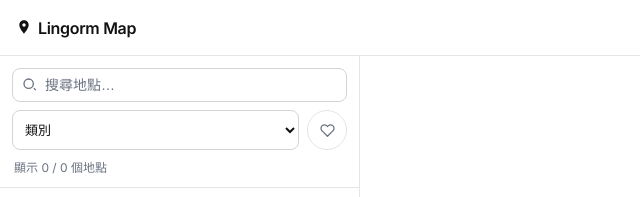
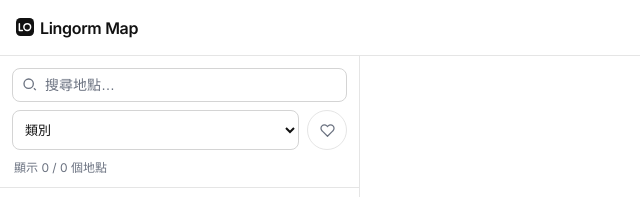
Before and after one commit to ginaz5/lingorm-map, a website built with Vite: page index.html in a window 1280 px wide. Shown: the top 197 px of the page, 0-640 px from the left. Built offline with nearby package versions, Linux system fonts and the light colour scheme; files whose address does not match are found by name.

Commit message:
Update logo and favicon to custom LO icon

```diff
--- a/index.html
+++ b/index.html
@@ -34,7 +34,11 @@ height="0" width="0" style="display:none;visibility:hidden"></iframe></noscript>
 <!-- HEADER -->
 <header>
   <span class="logo cal-sans">
-    <svg width="16" height="16" viewBox="0 0 24 24" fill="currentColor" aria-hidden="true"><path d="M12 2C8.13 2 5 5.13 5 9c0 5.25 7 13 7 13s7-7.75 7-13c0-3.87-3.13-7-7-7zm0 9.5c-1.38 0-2.5-1.12-2.5-2.5s1.12-2.5 2.5-2.5 2.5 1.12 2.5 2.5-1.12 2.5-2.5 2.5z"/></svg>
+    <svg width="18" height="18" viewBox="0 0 24 24" aria-hidden="true">
+      <rect width="24" height="24" rx="6" fill="currentColor"/>
+      <path d="M4.5 7.5v9h4" stroke="var(--canvas)" stroke-width="2" stroke-linecap="round" stroke-linejoin="round" fill="none"/>
+      <circle cx="15" cy="12" r="4.5" stroke="var(--canvas)" stroke-width="2" fill="none"/>
+    </svg>
     Lingorm Map
   </span>
   <div class="hdr-spacer"></div>
```
Also changed, not shown: favicon.svg.
